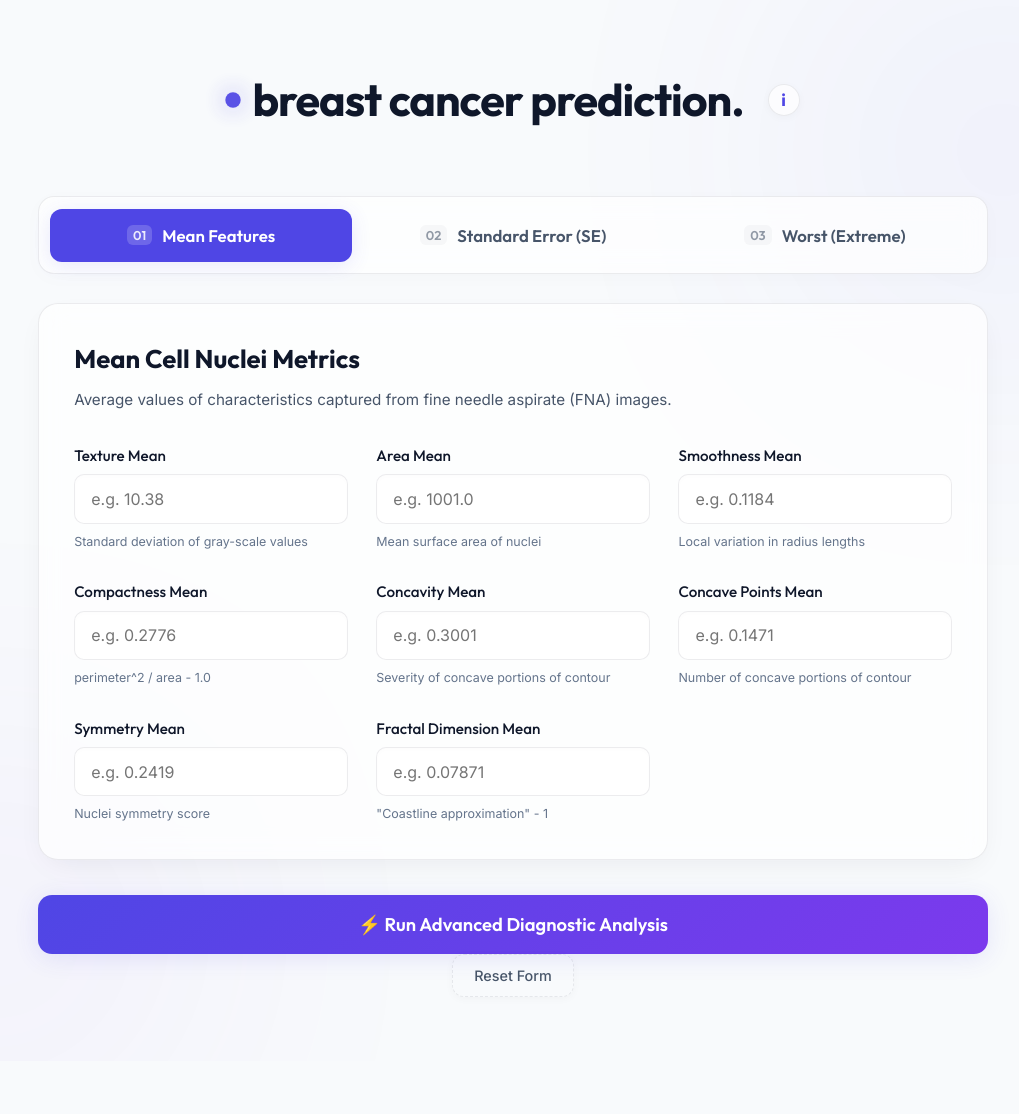
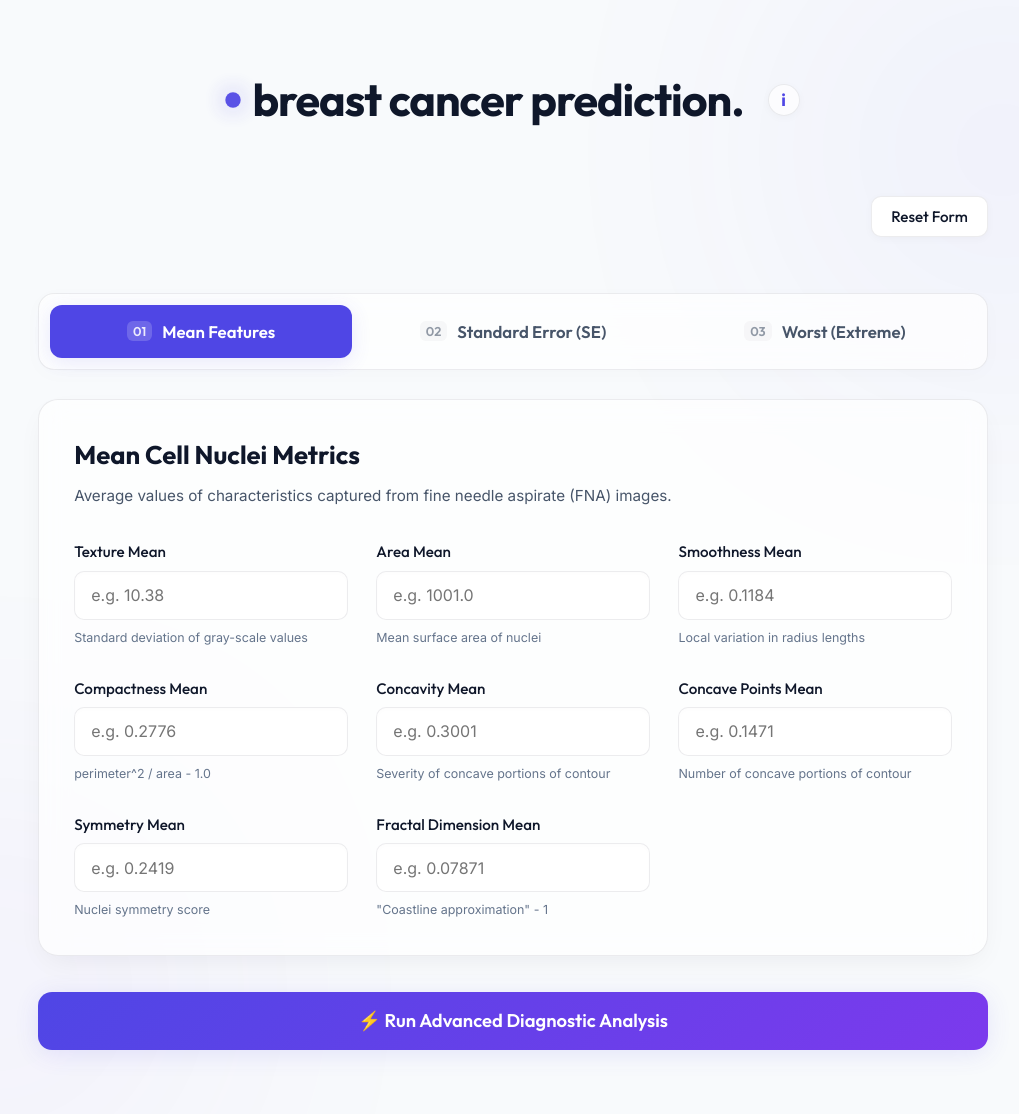
Before and after one commit to ashikhasanredoy/Breast-Cancer-Prediction, a Flask app: page / in a window 1280 px wide. Shown: the whole page, without its empty margins (127-1146 px from the left). Before the commit the page ends 997 px from the top, so only its background shows below. Run offline with Flask 3, Linux system fonts and the light colour scheme.

Commit message:
complete html and css form

```diff
--- a/static/css/style.css
+++ b/static/css/style.css
@@ -367,6 +367,38 @@ body {
     transform: translateY(1px);
 }
 
+.form-header-actions {
+    display: flex;
+    justify-content: flex-end;
+    margin-bottom: 1rem;
+    width: 100%;
+}
+
+.form-header-actions .reset-btn {
+    background: #ffffff;
+    color: var(--text-primary);
+    border: 1px solid var(--border-color);
+    padding: 0.6rem 1.2rem;
+    border-radius: 10px;
+    font-family: var(--font-header);
+    font-size: 0.95rem;
+    font-weight: 500;
+    cursor: pointer;
+    box-shadow: 0 2px 8px rgba(0, 0, 0, 0.03);
+    transition: var(--transition-standard);
+}
+
+.form-header-actions .reset-btn:hover {
+    background: #f8fafc;
+    border-color: var(--text-secondary);
+    transform: translateY(-1px);
+    box-shadow: 0 4px 12px rgba(0, 0, 0, 0.06);
+}
+
+.form-header-actions .reset-btn:active {
+    transform: translateY(1px);
+}
+
 
 .results-card {
     text-align: center;
@@ -515,12 +547,8 @@ body {
         font-size: 2.2rem;
     }
 
-    .preset-btn {
-        width: 100%;
-    }
-
-    .btn-reset {
-        margin-left: 0;
+    .form-header-actions {
+        justify-content: center;
     }
 }
 
--- a/templates/index.html
+++ b/templates/index.html
@@ -25,6 +25,12 @@
         </header>
 
 
+
+        <div class="form-header-actions">
+            <button type="button" class="reset-btn" onclick="resetForm()">
+                Reset Form
+            </button>
+        </div>
 
         <form id="predictionForm" class="diagnostic-form">
             <div class="tab-nav glass-panel">
@@ -176,9 +182,6 @@
                 <button type="submit" class="submit-btn">
                     <span>⚡ Run Advanced Diagnostic Analysis</span>
                 </button>
-                <button type="button" class="preset-btn btn-reset" onclick="resetForm()">
-                    Reset Form
-                </button>
             </div>
         </form>
 
```
